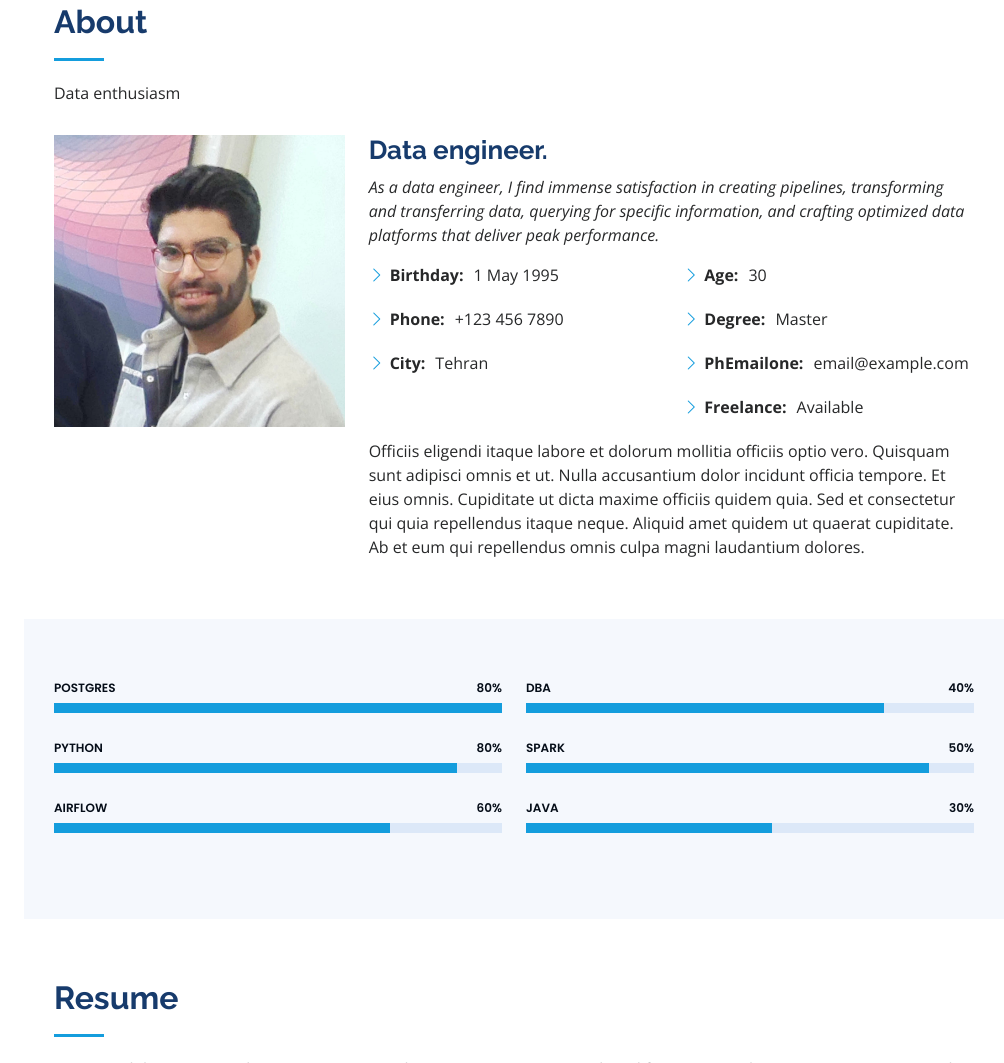
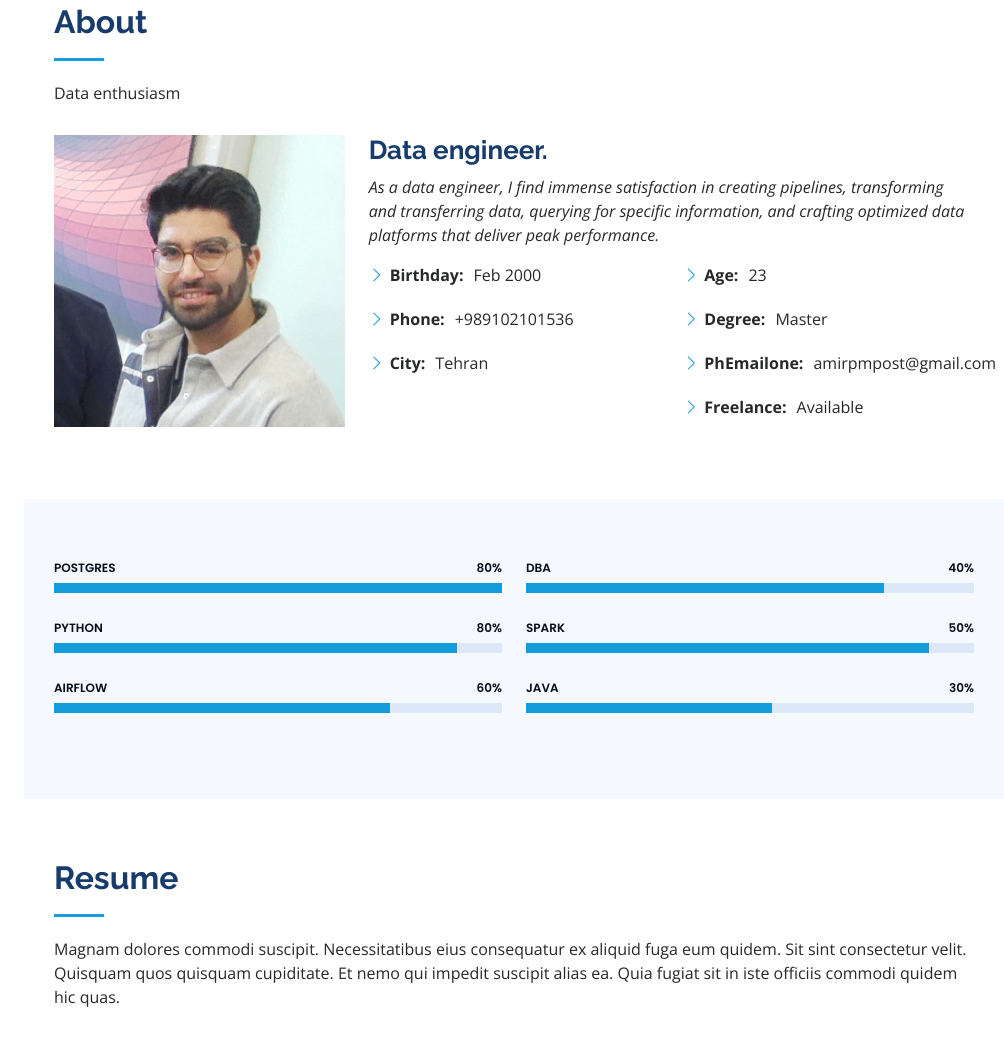
Before and after one commit to s-amir/s-amir.github.io, a plain HTML site: page index.html in a window 1280 px wide. Shown: the part 857-1920 px from the top of the page, without its empty margins (276-1280 px from the left). Drawn offline with nearby package versions, Linux system fonts and the light colour scheme.

Commit message:
Update index.html

```diff
--- a/index.html
+++ b/index.html
@@ -101,24 +101,21 @@
             <div class="row">
               <div class="col-lg-6">
                 <ul>
-                  <li><i class="bi bi-chevron-right"></i> <strong>Birthday:</strong> <span>1 May 1995</span></li>
-                  <li><i class="bi bi-chevron-right"></i> <strong>Phone:</strong> <span>+123 456 7890</span></li>
+                  <li><i class="bi bi-chevron-right"></i> <strong>Birthday:</strong> <span> Feb 2000</span></li>
+                  <li><i class="bi bi-chevron-right"></i> <strong>Phone:</strong> <span>+989102101536</span></li>
                   <li><i class="bi bi-chevron-right"></i> <strong>City:</strong> <span>Tehran</span></li>
                 </ul>
               </div>
               <div class="col-lg-6">
                 <ul>
-                  <li><i class="bi bi-chevron-right"></i> <strong>Age:</strong> <span>30</span></li>
+                  <li><i class="bi bi-chevron-right"></i> <strong>Age:</strong> <span>23</span></li>
                   <li><i class="bi bi-chevron-right"></i> <strong>Degree:</strong> <span>Master</span></li>
-                  <li><i class="bi bi-chevron-right"></i> <strong>PhEmailone:</strong> <span>email@example.com</span></li>
+                  <li><i class="bi bi-chevron-right"></i> <strong>PhEmailone:</strong> <span>amirpmpost@gmail.com</span></li>
                   <li><i class="bi bi-chevron-right"></i> <strong>Freelance:</strong> <span>Available</span></li>
                 </ul>
               </div>
             </div>
-            <p>
-              Officiis eligendi itaque labore et dolorum mollitia officiis optio vero. Quisquam sunt adipisci omnis et ut. Nulla accusantium dolor incidunt officia tempore. Et eius omnis.
-              Cupiditate ut dicta maxime officiis quidem quia. Sed et consectetur qui quia repellendus itaque neque. Aliquid amet quidem ut quaerat cupiditate. Ab et eum qui repellendus omnis culpa magni laudantium dolores.
-            </p>
+
           </div>
         </div>
 
```
